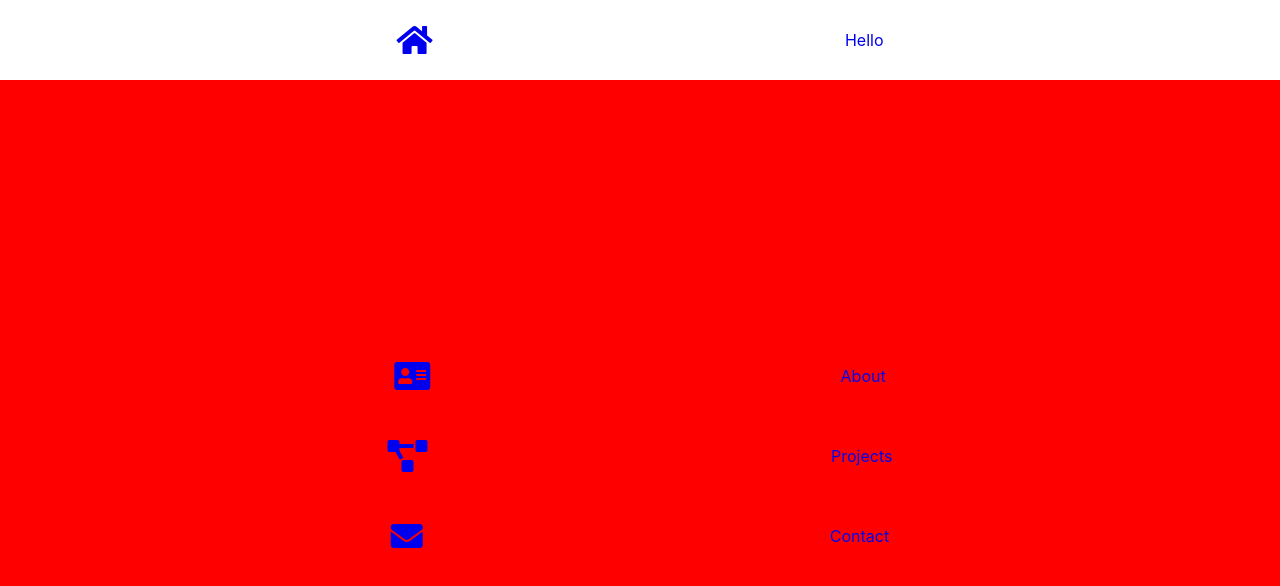
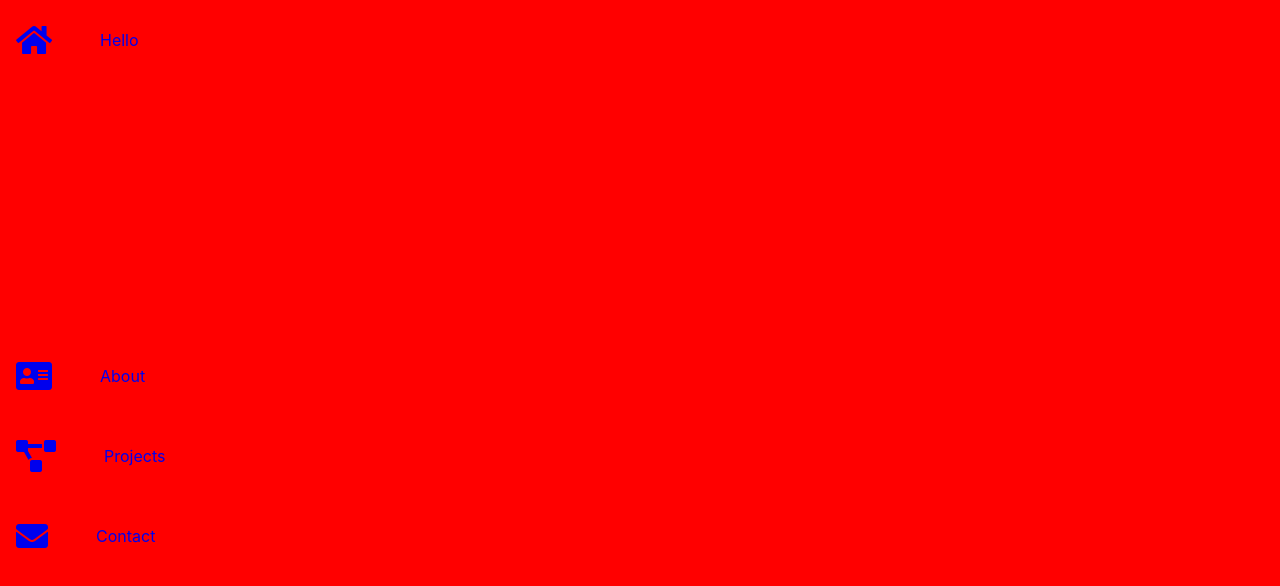
Before and after one commit to Tronax1/Portfolio-V2, a React (Create React App) app in the folder client/: page /Projects in a window 1280 px wide. Shown: the top 586 px of the page. Built offline with nearby package versions, Linux system fonts and the light colour scheme.

Commit message:
Added structure for the project cards

```diff
--- /dev/null
+++ b/client/src/Components/Projects/ProjectCard.js
@@ -0,0 +1,21 @@
+import React from 'react'
+import '../../Styles/ProjectCard.scss'
+
+export default function ProjectCard() {
+    return (
+        <div className = "Card-bg">
+            <div className = "Card-Header">
+
+            </div>
+            <div className="Card-Body">
+
+            </div>
+            <div className="Card-Skills">
+
+            </div>
+            <div className="Card-Footer">
+
+            </div>
+        </div>
+    )
+}
--- /dev/null
+++ b/client/src/Components/Projects/Projects.js
@@ -0,0 +1,28 @@
+const Projects = [
+    {
+        img: '',
+        Description: '',
+        Technologies: [],
+        URL: ''
+    },
+    {
+        img: '',
+        Description: '',
+        Technologies: [],
+        URL: ''
+    },
+    {
+        img: '',
+        Description: '',
+        Technologies: [],
+        URL: ''
+    },
+    {
+        img: '',
+        Description: '',
+        Technologies: [],
+        URL: ''
+    }
+]
+
+export default Projects
--- a/client/src/Components/Projects/ProjectsPage.js
+++ b/client/src/Components/Projects/ProjectsPage.js
@@ -1,9 +1,14 @@
 import React from 'react'
+import ProjectCard from './ProjectCard'
+import '../../Styles/ProjectsPage.scss'
+import Projects from './Projects'
 
 export default function ProjectsPage() {
     return (
-        <div>
-            projects
+        <div className = "Project-Flex">
+            {Projects.map((item, i) =>(
+                <ProjectCard key={i}/>
+            ))}
         </div>
     )
 }
--- a/client/src/Styles/NavBar.scss
+++ b/client/src/Styles/NavBar.scss
@@ -30,7 +30,7 @@
         transition: all .4s ease-in-out;
         span{
             display: none;
-            margin-left: 1rem;
+            margin-left: 3rem;
         }
         &:hover{
             width: 16rem;
@@ -52,8 +52,8 @@
     }
     .Nav-Links{
         display: flex;
-        justify-content: space-evenly;
         align-items: center;
         height: 5rem;
+        padding-left: 1rem;
     }
 }
--- /dev/null
+++ b/client/src/Styles/ProjectCard.scss
@@ -0,0 +1,7 @@
+.Card-bg{
+    width: 25vw;
+    height: 100vh;
+    background-color: gray;
+    display: flex;
+    flex-direction: column;
+}
--- /dev/null
+++ b/client/src/Styles/ProjectsPage.scss
@@ -0,0 +1,3 @@
+.Project-Flex{
+    display: flex;
+}
--- a/client/src/index.css
+++ b/client/src/index.css
@@ -11,3 +11,13 @@ code {
   font-family: source-code-pro, Menlo, Monaco, Consolas, 'Courier New',
     monospace;
 }
+main{
+    margin-top: 32px;
+}
+
+@media only screen and (min-width: 768px){
+  main{
+    margin-left: 70px;
+    margin-top: auto;
+  }
+}
```
